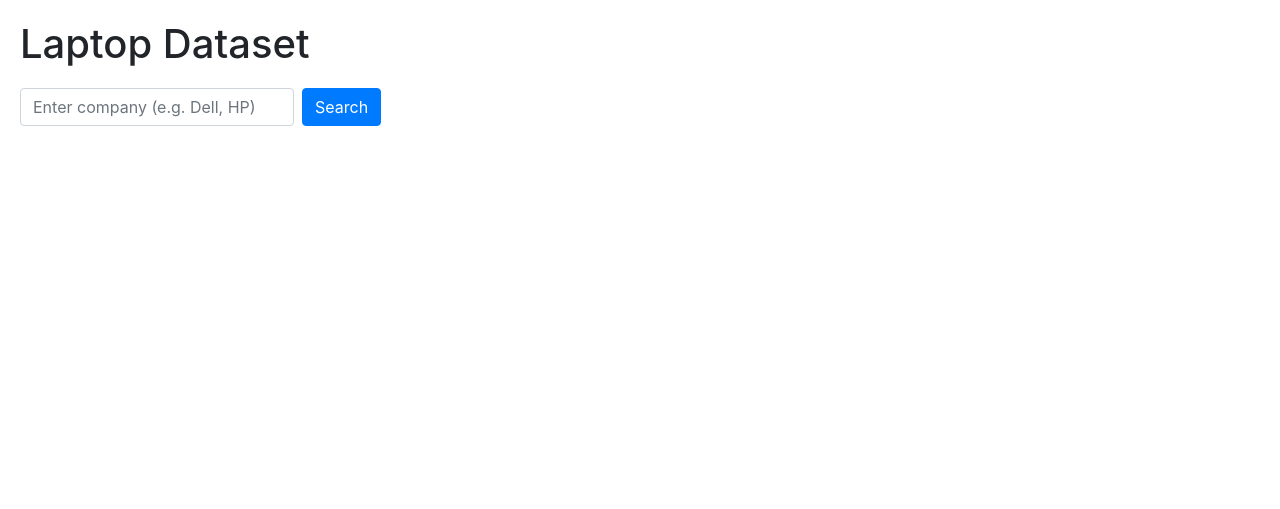
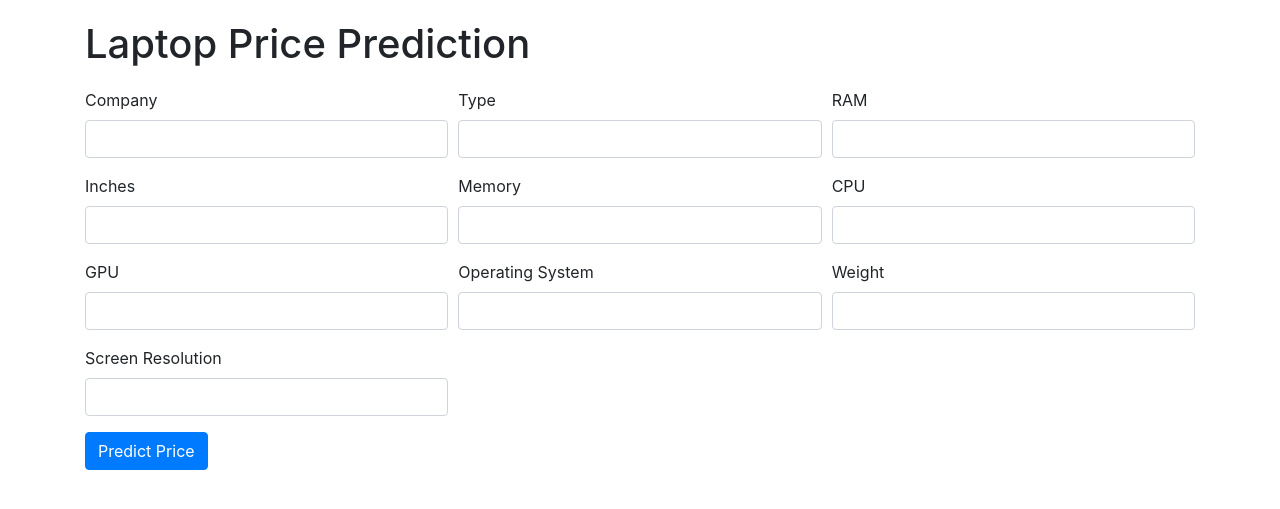
Before and after one commit to mukeshboolani786/laptop-price-prediction, a Flask app: page / in a window 1280 px wide. Shown: the top 509 px of the page. Run offline with Flask 3, Linux system fonts and the light colour scheme; parts of the project's set-up code (start-up, migrations or seed data) failed here and were passed over; some libraries are stand-ins or nearby versions.

Commit message:
Update title and form structure for prediction

```diff
--- a/laptop price prediction Ds project/flask and Gui/templates/index.html
+++ b/laptop price prediction Ds project/flask and Gui/templates/index.html
@@ -3,26 +3,89 @@
 <head>
     <meta charset="UTF-8">
     <meta name="viewport" content="width=device-width, initial-scale=1.0">
-    <title>Laptop Dataset</title>
+    <title>Laptop Price Prediction</title>
     <link rel="stylesheet" href="https://stackpath.bootstrapcdn.com/bootstrap/4.5.2/css/bootstrap.min.css">
+
     <style>
         body { padding: 20px; }
         h1 { margin-bottom: 20px; }
     </style>
+
 </head>
+
 <body>
-    <h1>Laptop Dataset</h1>
 
-    <form method="POST" class="form-inline mb-3">
-    <input type="text" name="company" class="form-control mr-2"
-           placeholder="Enter company (e.g. Dell, HP)" required>
-    <button type="submit" class="btn btn-primary">Search</button>
+<div class="container">
+
+<h1>Laptop Price Prediction</h1>
+
+<form method="POST">
+
+<div class="form-row">
+
+<div class="form-group col-md-4">
+<label>Company</label>
+<input type="text" name="company" class="form-control" required>
+</div>
+
+<div class="form-group col-md-4">
+<label>Type</label>
+<input type="text" name="type" class="form-control" required>
+</div>
+
+<div class="form-group col-md-4">
+<label>RAM</label>
+<input type="number" name="ram" class="form-control" required>
+</div>
+
+<div class="form-group col-md-4">
+<label>Inches</label>
+<input type="number" step="0.1" name="inches" class="form-control" required>
+</div>
+
+<div class="form-group col-md-4">
+<label>Memory</label>
+<input type="text" name="memory" class="form-control" required>
+</div>
+
+<div class="form-group col-md-4">
+<label>CPU</label>
+<input type="text" name="cpu" class="form-control" required>
+</div>
+
+<div class="form-group col-md-4">
+<label>GPU</label>
+<input type="text" name="gpu" class="form-control" required>
+</div>
+
+<div class="form-group col-md-4">
+<label>Operating System</label>
+<input type="text" name="os" class="form-control" required>
+</div>
+
+<div class="form-group col-md-4">
+<label>Weight</label>
+<input type="text" name="weight" class="form-control" required>
+</div>
+
+<div class="form-group col-md-4">
+<label>Screen Resolution</label>
+<input type="text" name="resolution" class="form-control" required>
+</div>
+
+</div>
+
+<button type="submit" class="btn btn-primary">Predict Price</button>
+
 </form>
 
+{% if prediction %}
+<div class="alert alert-success mt-4">
+<h3>Predicted Price: € {{ prediction }}</h3>
+</div>
+{% endif %}
 
+</div>
 
-{% for table in tables %}
-    {{ table|safe }}
-{% endfor %}
 </body>
 </html>
```
